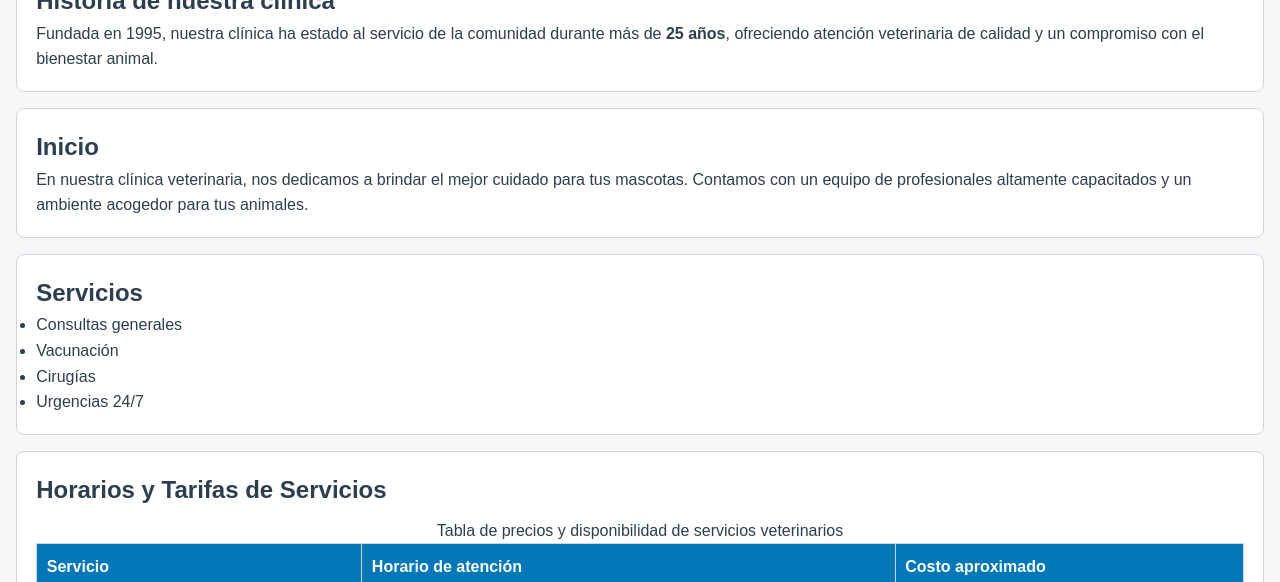
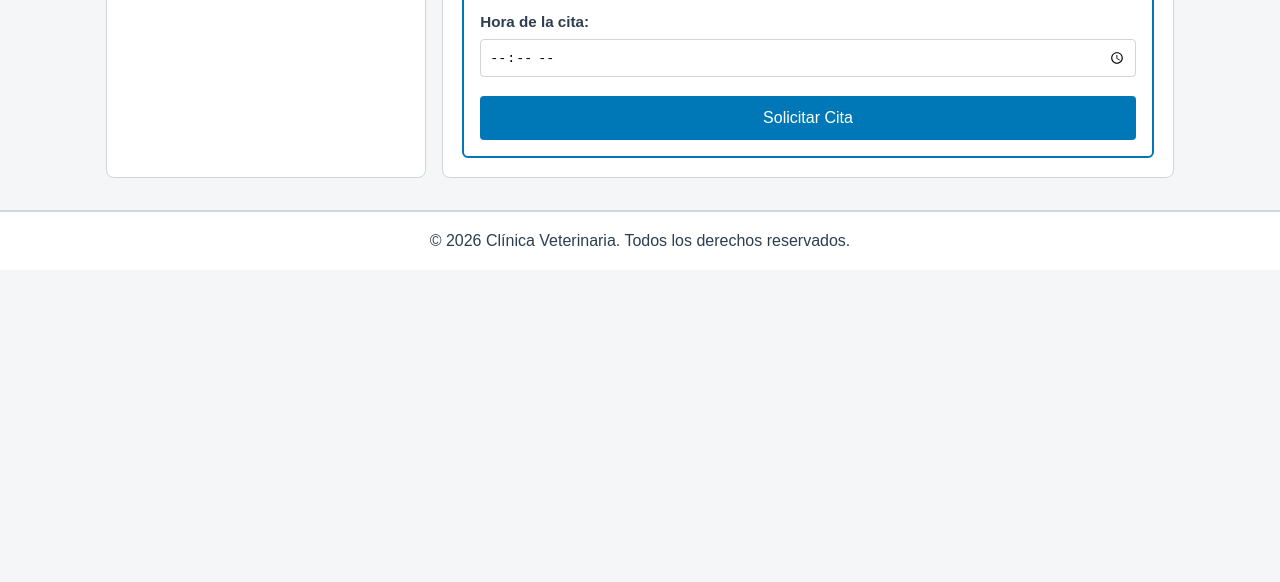
Before and after one commit to OSIsrael/EstandaresWeb_OrellanaIsrael, a plain HTML site: page index.html in a window 1280 px wide. Shown: the part 1390-1972 px from the top of the page. After the commit the page ends 1660 px from the top, so only its background shows below. Drawn offline with Linux system fonts and the light colour scheme.

Commit message:
Implementar grid-template-areas con cambio de orden y breakpoint a 600px

```diff
--- a/css/estilos.css
+++ b/css/estilos.css
@@ -145,3 +145,35 @@ input[type="submit"]:hover {
     padding: 1rem;
     border-top: 2px solid var(--color-borde);
 }
+
+
+.principal {
+    display: grid;
+    grid-template-columns: 1fr;
+    gap: 1rem;
+    grid-template-areas:
+        "inicio"
+        "servicios"
+        "formulario"
+        "horarios"
+        "lateral";
+}
+
+.lateral { grid-area: lateral; }
+#inicio { grid-area: inicio; }
+#servicios { grid-area: servicios; }
+#horarios { grid-area: horarios; }
+#formulario { grid-area: formulario; }
+
+@media (min-width: 600px) {
+    .principal {
+        max-width: 1100px;
+        margin: 0 auto;
+        grid-template-columns: 320px 1fr;
+        grid-template-areas:
+            "lateral inicio"
+            "lateral servicios"
+            "lateral horarios"
+            "lateral formulario";
+    }
+}
```
